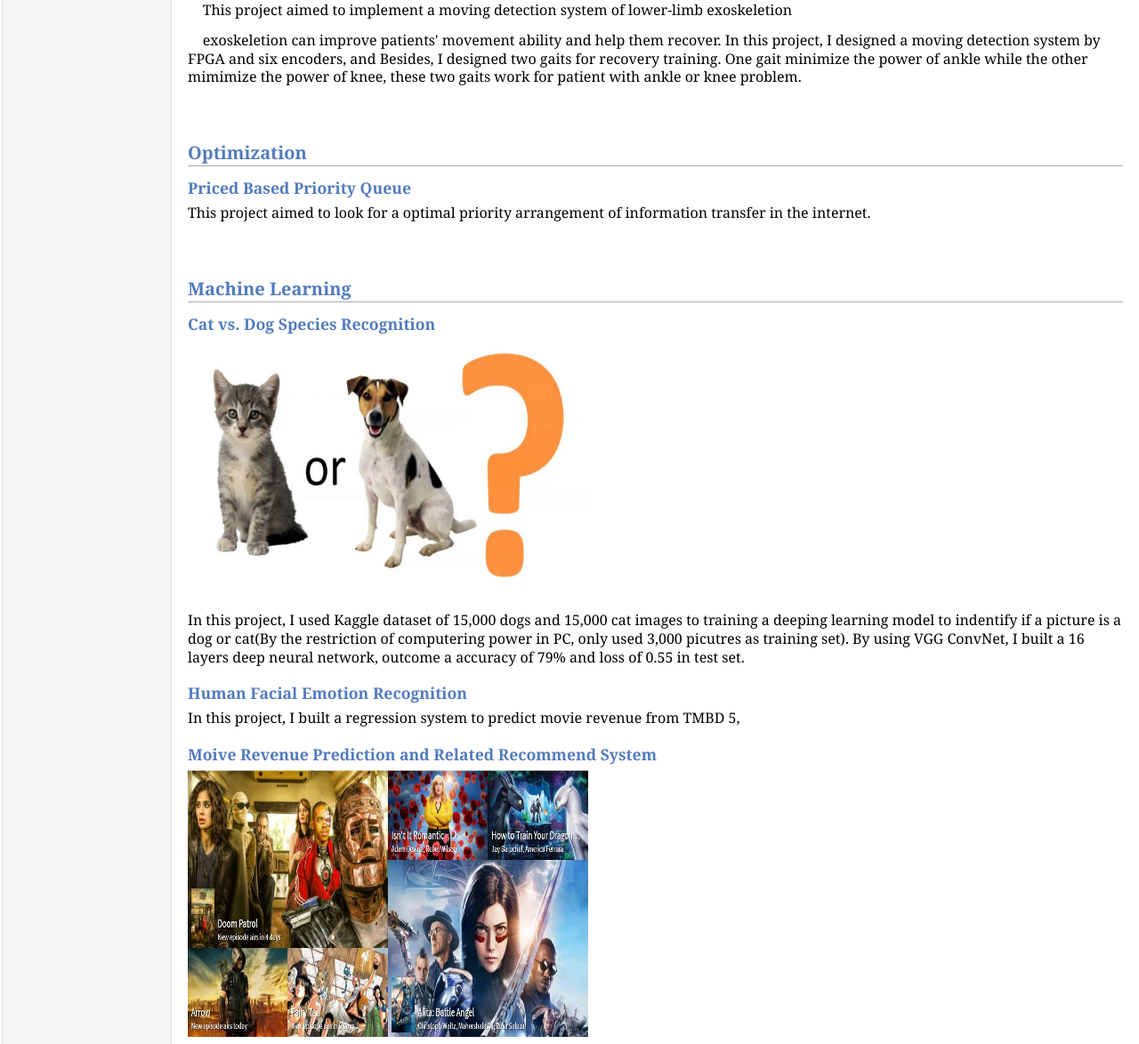
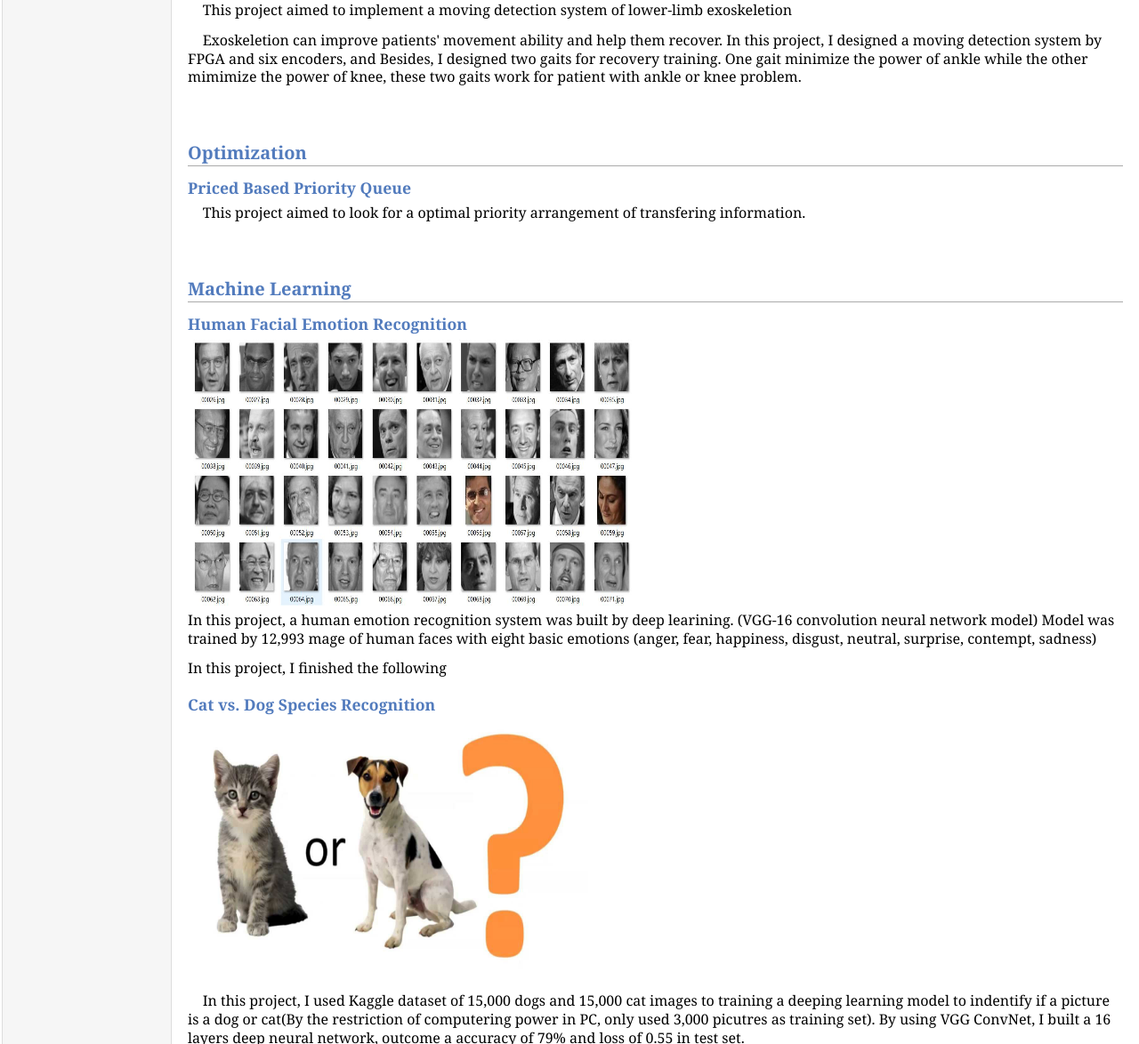
Before and after one commit to dukesky/dukesky.github.io, a Jekyll site: the page research.html, which Jekyll copies as it is, in a window 1280 px wide and 1400 px high, scrolled down 3415 px, cut to the strip 226-1400 px from the top of the window. Shown: the whole strip at 89% size. Built offline with Jekyll 4.4.1, drawn with Linux system fonts in a browser that asks for light colours.

Commit message:
Update research.html

```diff
--- a/research.html
+++ b/research.html
@@ -89,7 +89,7 @@
   <h3>Moving Detection System of Lower-Limb Exoskeleton (Bachelor Thesis) </h3>
   <img src="figs/exo2.png" width="300px" height="450px" />
   <p> &nbsp &nbsp This project aimed to implement a moving detection system of lower-limb exoskeletion </p>
-  <p> &nbsp &nbsp  exoskeletion can improve patients' movement ability and help them recover. In this project, I designed a moving detection
+  <p> &nbsp &nbsp  Exoskeletion can improve patients' movement ability and help them recover. In this project, I designed a moving detection
     system by FPGA and six encoders, and
     Besides, I designed two gaits for recovery training. One gait minimize the power of ankle while the other mimimize the power of knee,
     these two gaits work for patient with ankle or knee problem.
@@ -99,21 +99,28 @@
  <br>
 <h2>Optimization</h2>
   <h3>Priced Based Priority Queue</h3>
-<p>This project aimed to look for a optimal priority arrangement of information transfer in the internet.
+<p>&nbsp &nbsp This project aimed to look for a optimal priority arrangement of transfering information.
   </p>
 <p></p>
  <p></p>
    <p></p>
 <br>
+
 <h2>Machine Learning</h2>
-<h3>Cat vs. Dog Species Recognition</h3>
+
+<h3> Human Facial Emotion Recognition</h3>
+   <img src="figs/emotions.jpg" width="500px" height="300px" />
+  <p>In this project, a human emotion recognition system was built by deep learining. (VGG-16 convolution neural network
+    model) Model was trained by 12,993 mage of human faces with eight basic emotions
+    (anger, fear, happiness, disgust, neutral, surprise, contempt, sadness) </p>
+   <p> In this project, I finished the following      </p>
+
+ <h3>Cat vs. Dog Species Recognition</h3>
  <img src="figs/dogcat2.jpg" width="450px" height="300px" />
- <p> In this project, I used Kaggle dataset of 15,000 dogs and 15,000 cat images to training a deeping learning model to indentify if a
+ <p> &nbsp &nbsp In this project, I used Kaggle dataset of 15,000 dogs and 15,000 cat images to training a deeping learning model to indentify if a
   picture is a dog or cat(By the restriction of computering power in PC, only used 3,000 picutres as training set). By using VGG ConvNet,
    I built a 16 layers deep neural network, outcome a accuracy of 79% and loss of 0.55 in test set.</p>
 
-<h3> Human Facial Emotion Recognition</h3>
-  <p>In this project, I built a regression system to predict movie revenue from TMBD 5,</p>
 <h3> Moive Revenue Prediction and Related Recommend System</h3>
   <img src="figs/movie1.jpg" width="450px" height="300px" />
 <p>In this project, I built a regression system to predict movie revenue from TMBD 5,000 movies dataset</p>
```
